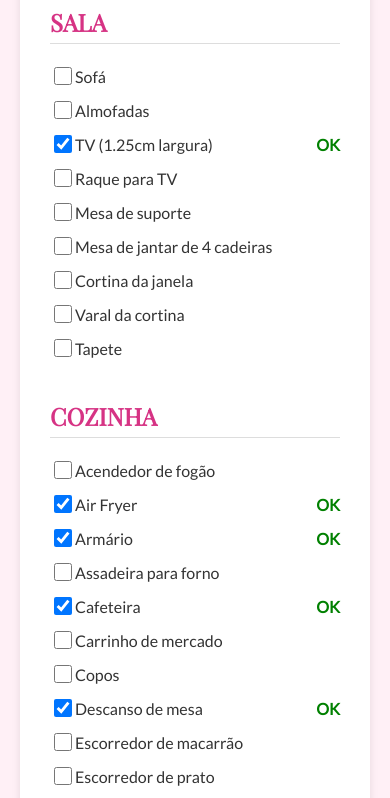
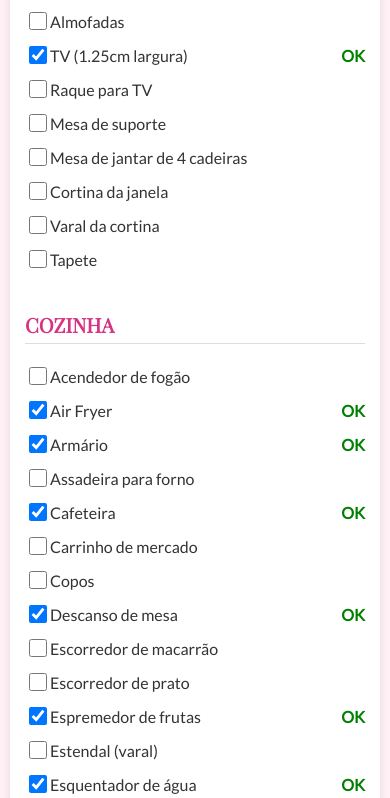
Before and after one commit to MpRonald/casa-nova-rebeca, a plain HTML site: page index.html in a window 390 px wide. Shown: the part 191-989 px from the top of the page. Drawn offline with nearby package versions, Linux system fonts and the light colour scheme.

Commit message:
Add files via upload

```diff
--- a/index.html
+++ b/index.html
@@ -3,8 +3,9 @@
 <head>
   <meta charset="UTF-8">
   <title>🏠 CASA NOVA REBECA</title>
-  <!-- Google Fonts para um toque mais delicado -->
+  <!-- Google Fonts para um toque delicado -->
   <link href="https://fonts.googleapis.com/css?family=Playfair+Display|Lato&display=swap" rel="stylesheet">
+  <meta name="viewport" content="width=device-width, initial-scale=1.0">
   <style>
     body {
       background: #fff0f6;
@@ -55,6 +56,24 @@
       width: 18px;
       height: 18px;
       cursor: pointer;
+    }
+    /* Responsividade para smartphones */
+    @media (max-width: 600px) {
+      body {
+        padding: 10px;
+      }
+      .container {
+        padding: 15px;
+      }
+      h1 {
+        font-size: 24px;
+      }
+      .section h2 {
+        font-size: 20px;
+      }
+      .item label {
+        font-size: 16px;
+      }
     }
   </style>
 </head>
@@ -486,20 +505,24 @@
         <span class="ok" id="ok80"></span>
       </div>
     </div>
-
   </div>
 
   <script>
-    // Seleciona todos os checkboxes e associa a exibição do "OK" ao marcar/desmarcar
-    const checkboxes = document.querySelectorAll('input[type="checkbox"]');
-    checkboxes.forEach((checkbox, index) => {
-      const okSpan = document.getElementById('ok' + (index + 1));
-      // Verifica no carregamento se o checkbox já está marcado
-      if (checkbox.checked) {
-        okSpan.textContent = "OK";
-      }
-      checkbox.addEventListener('change', function() {
-        okSpan.textContent = this.checked ? "OK" : "";
+    // Ao carregar a página, recupera o estado de cada checkbox do localStorage
+    document.addEventListener('DOMContentLoaded', () => {
+      const checkboxes = document.querySelectorAll('input[type="checkbox"]');
+      checkboxes.forEach((checkbox, index) => {
+        const key = 'checkbox-' + (index + 1);
+        const savedState = localStorage.getItem(key);
+        if (savedState !== null) {
+          checkbox.checked = savedState === 'true';
+        }
+        const okSpan = document.getElementById('ok' + (index + 1));
+        okSpan.textContent = checkbox.checked ? "OK" : "";
+        checkbox.addEventListener('change', function() {
+          localStorage.setItem(key, this.checked);
+          okSpan.textContent = this.checked ? "OK" : "";
+        });
       });
     });
   </script>
```
